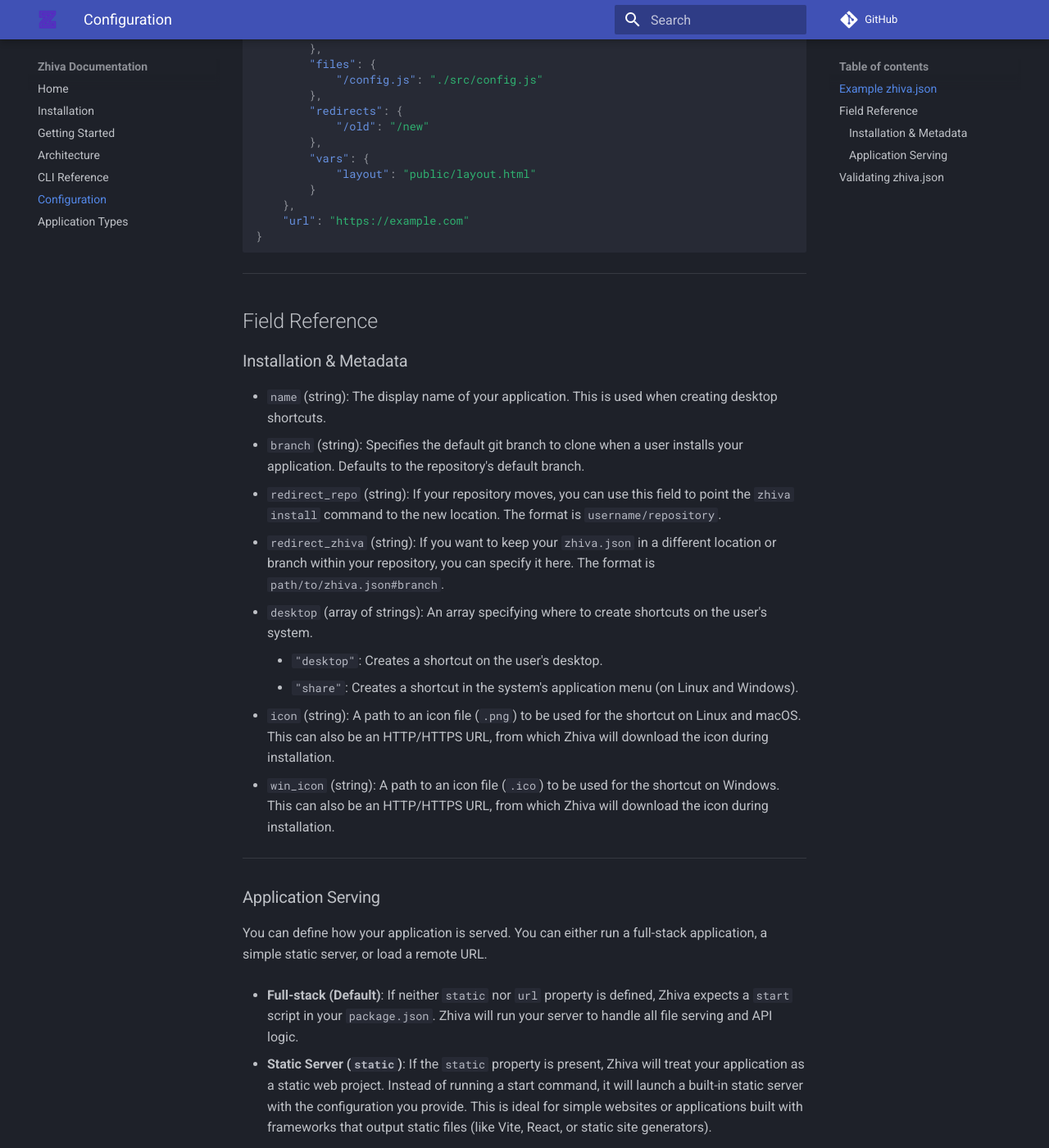
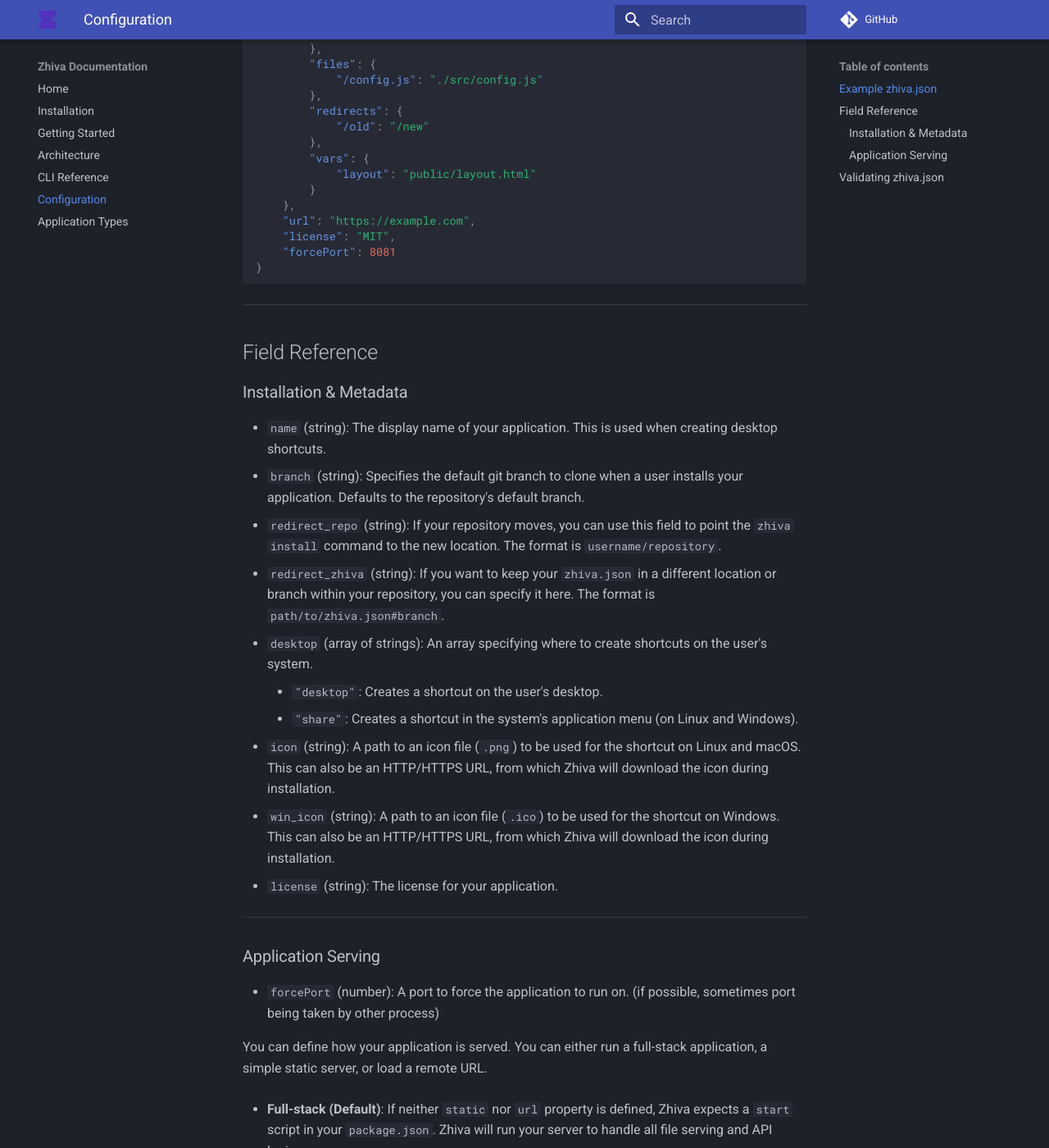
Before and after one commit to wxn0brP/Zhiva, an MkDocs documentation site: the page built from docs/configuration.md, in a window 1280 px wide and 1400 px high, scrolled down 571 px. Shown: the whole window at 82% size. Built offline with MkDocs 1.6.1 and Material for MkDocs 9.7.7, drawn with Linux system fonts in a browser that asks for light colours; comment, search, counter and statistics services are not loaded.

````diff
--- a/docs/configuration.md
+++ b/docs/configuration.md
@@ -31,7 +31,9 @@ Here is an example of a `zhiva.json` file with all possible fields:
             "layout": "public/layout.html"
         }
     },
-    "url": "https://example.com"
+    "url": "https://example.com",
+    "license": "MIT",
+    "forcePort": 8081
 }
 ```
 
@@ -50,10 +52,13 @@ Here is an example of a `zhiva.json` file with all possible fields:
     *   `"share"`: Creates a shortcut in the system's application menu (on Linux and Windows).
 *   `icon` (string): A path to an icon file (`.png`) to be used for the shortcut on Linux and macOS. This can also be an HTTP/HTTPS URL, from which Zhiva will download the icon during installation.
 *   `win_icon` (string): A path to an icon file (`.ico`) to be used for the shortcut on Windows. This can also be an HTTP/HTTPS URL, from which Zhiva will download the icon during installation.
+*   `license` (string): The license for your application.
 
 ---
 
 ### Application Serving
+
+*   `forcePort` (number): A port to force the application to run on. (if possible, sometimes port being taken by other process)
 
 You can define how your application is served. You can either run a full-stack application, a simple static server, or load a remote URL.
 
````
Also changed, not shown: zhiva.schema.json (+8 -0 lines).
